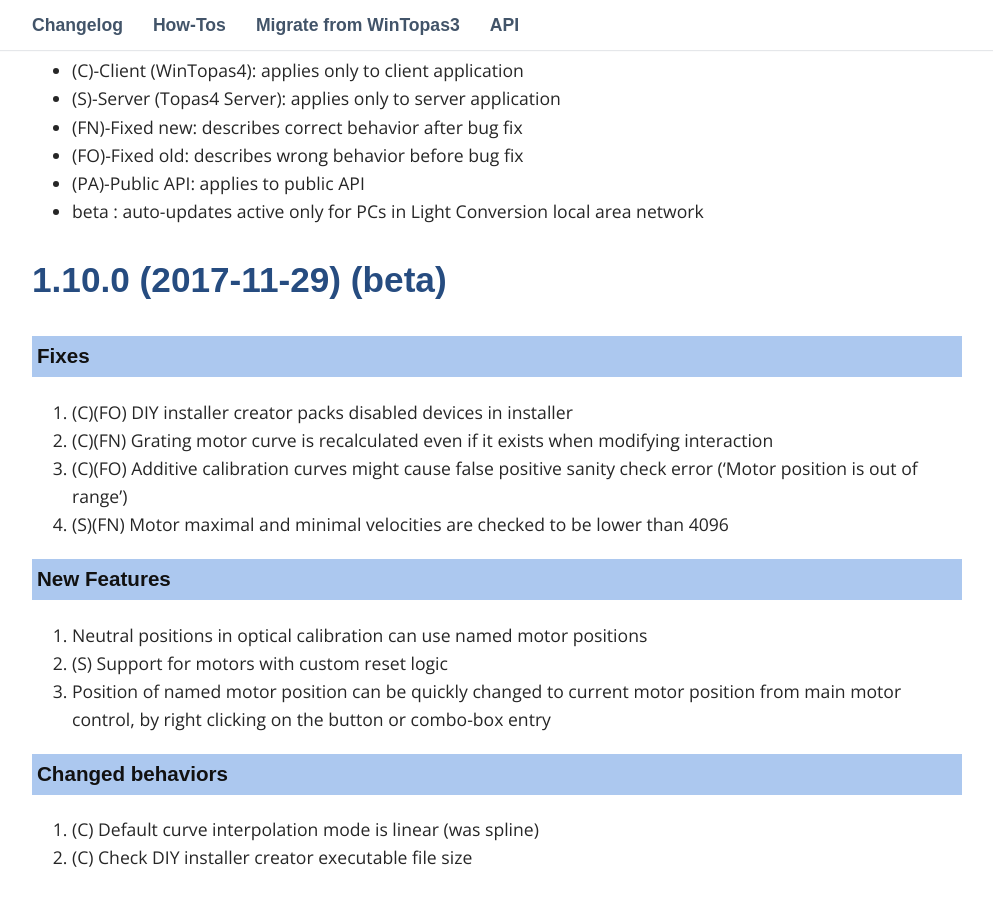
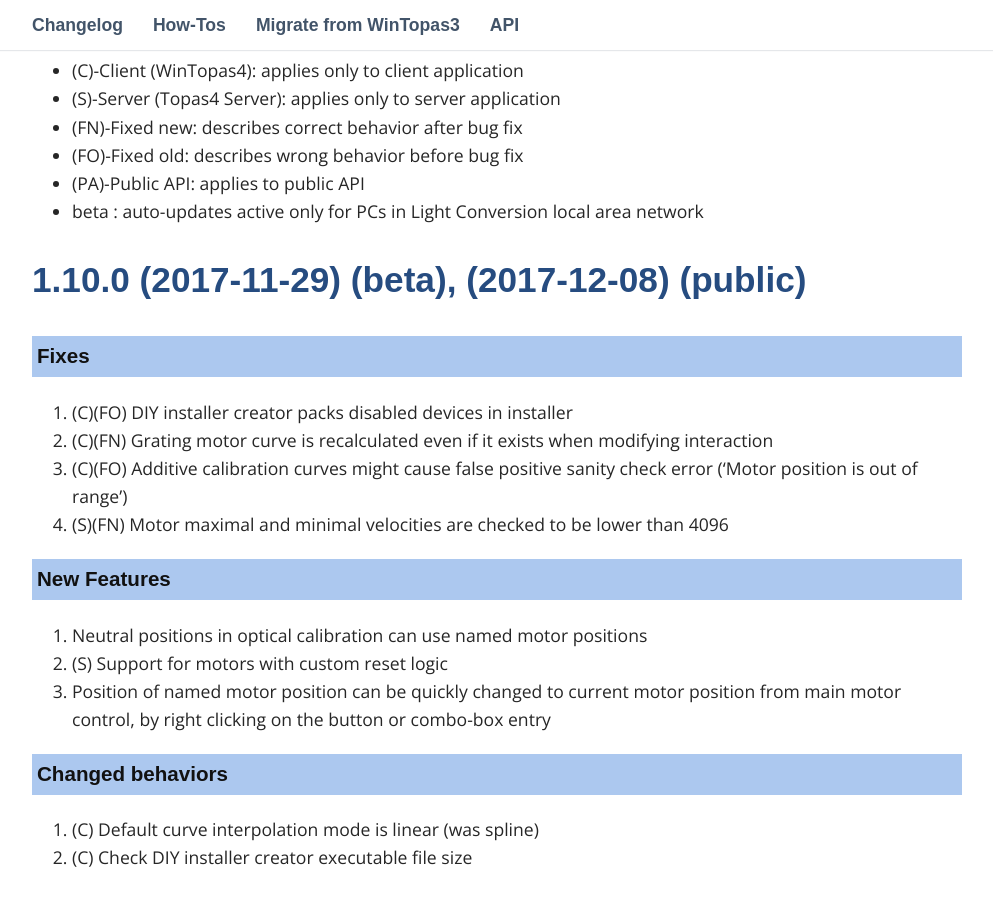
Before and after one commit to DomasM/Topas4InfoTemp00, a Jekyll site: the page built from _pages/03_changelog.md, in a window 1280 px wide and 900 px high, scrolled down 497 px. Shown: the whole window, without its empty margins (143-1136 px from the left). Built offline with Jekyll 4.4.1, drawn with Linux system fonts in a browser that asks for light colours; some web fonts are replaced; comment, search, counter and statistics services are not loaded.

Commit message:
1.10.0 public release

```diff
--- a/_pages/03_changelog.md
+++ b/_pages/03_changelog.md
@@ -20,7 +20,7 @@
 
 
 
-## 1.10.0 (2017-11-29) (beta)
+## 1.10.0 (2017-11-29) (beta), (2017-12-08) (public)
 
 ### Fixes
 
```
